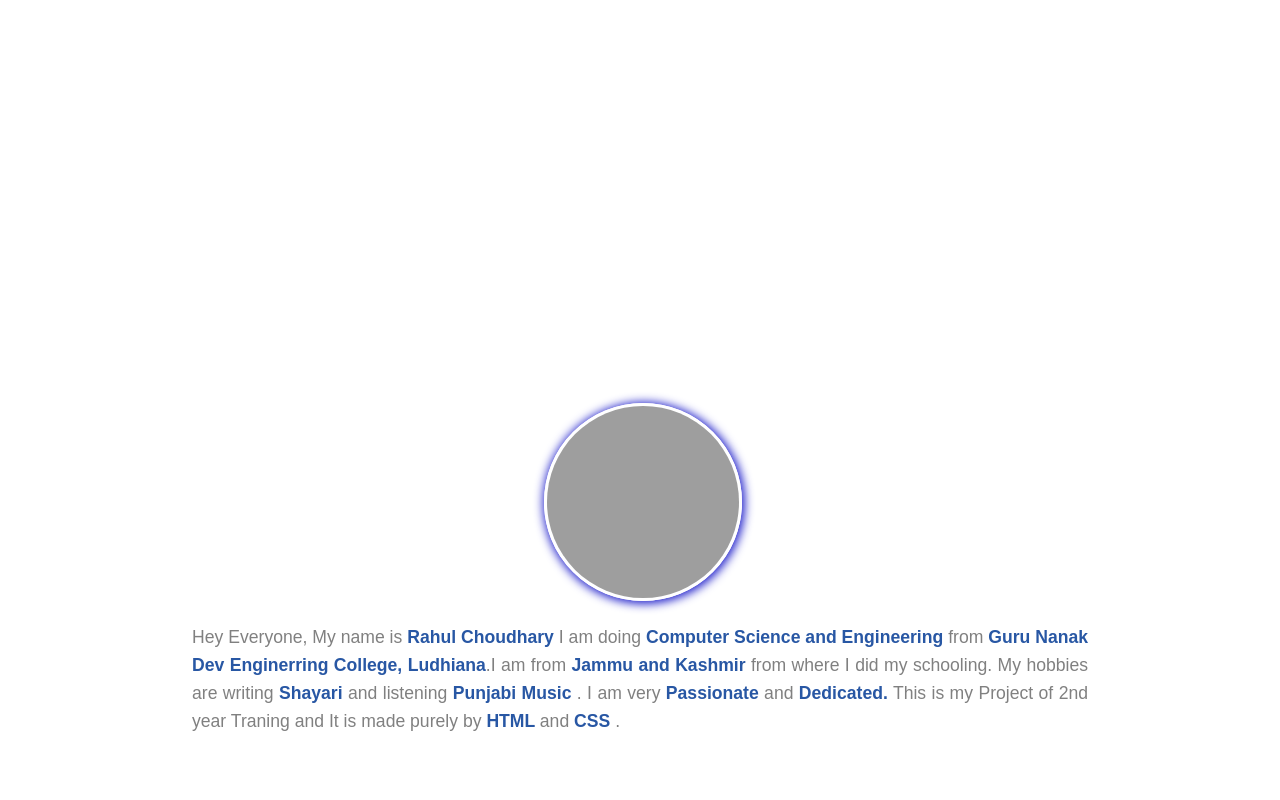
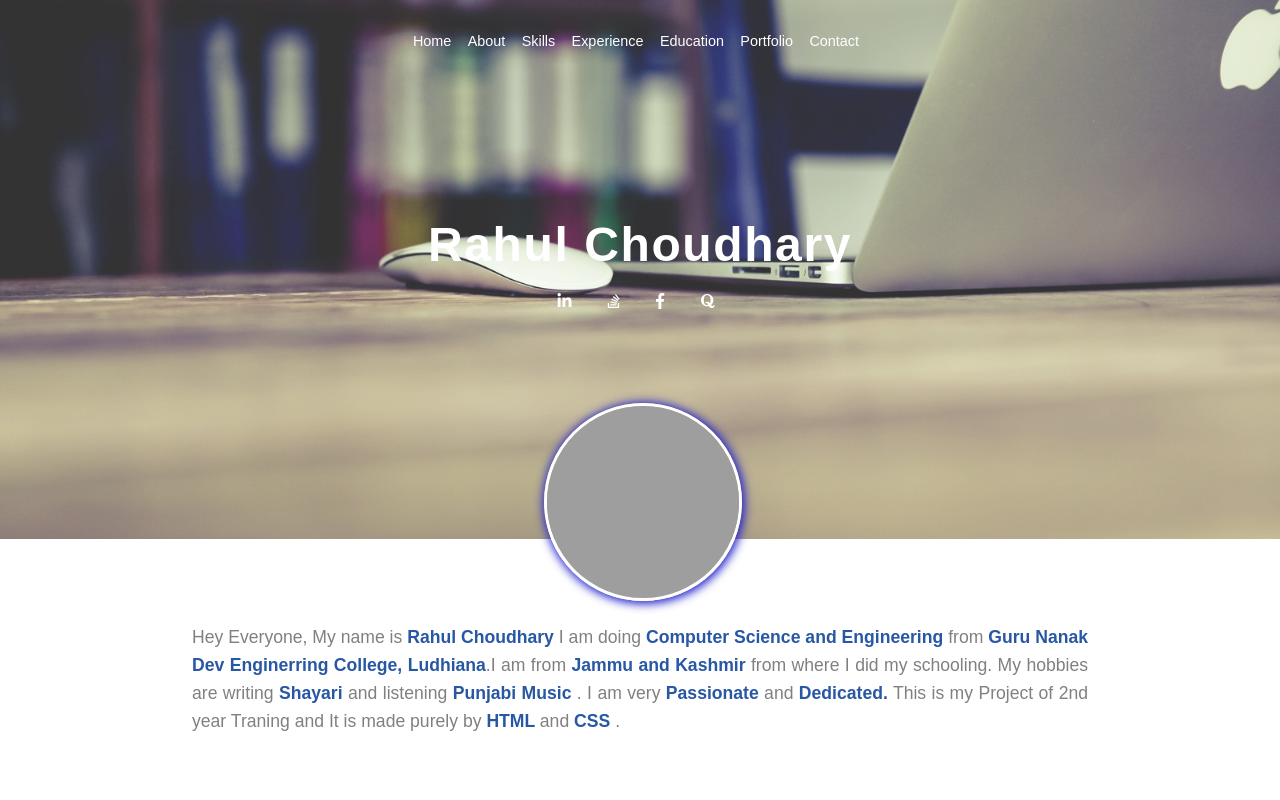
Before and after one commit to Rahul87654/project, a plain HTML site: page index.html in a window 1280 px wide. Shown: the top 800 px of the page. Drawn offline with Linux system fonts and the light colour scheme; grey boxes are pictures that could not be loaded.

Commit message:
Update style.css

```diff
--- a/style.css
+++ b/style.css
@@ -11,7 +11,7 @@ body {
 #body-header {
     height: 65vh;
     opacity: 0.8;
-    background-image: url(img/macbook_mouse.jpg);
+    background-image: url(macbook_mouse.jpg);
     background-size: cover;
     background-position: center;
     background-attachment: fixed;
```
